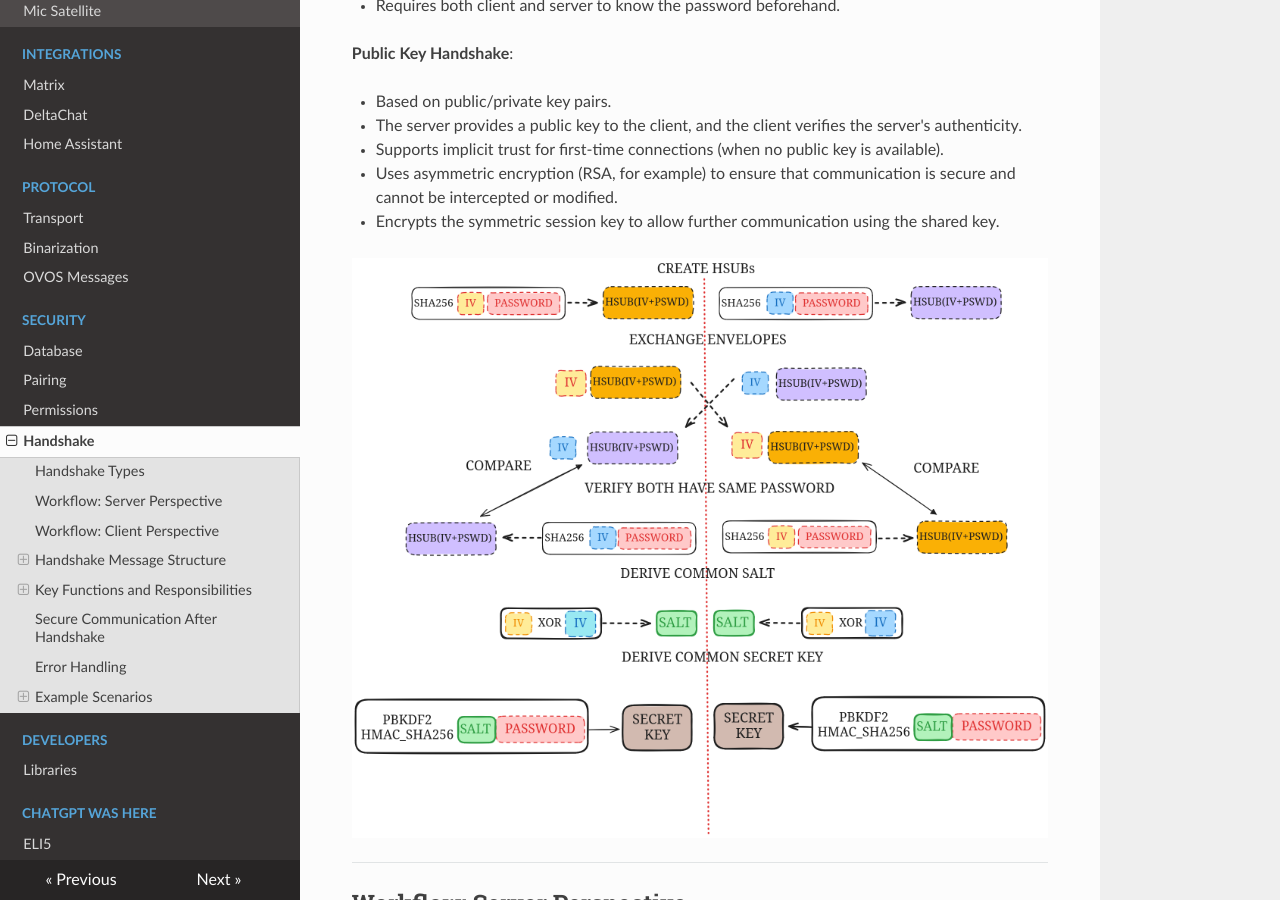
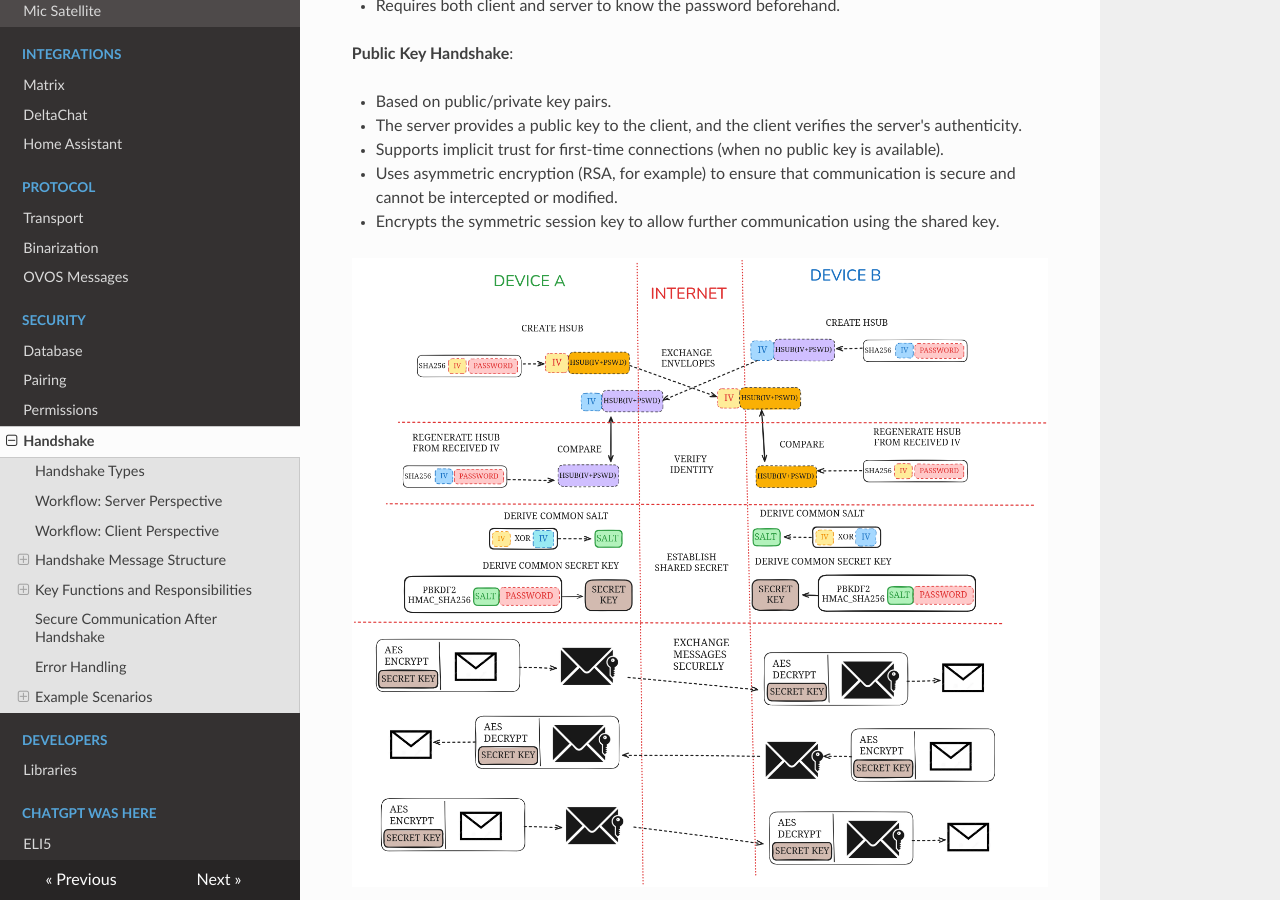
Before and after one commit to JarbasHiveMind/HiveMind-community-docs, an MkDocs documentation site: the page built from docs/12_handshake.md, in a window 1280 px wide and 900 px high, scrolled down 583 px. Built offline with MkDocs 1.6.1, drawn with Linux system fonts in a browser that asks for light colours; nearby versions of some CDN libraries.

Commit message:
feat:handshake

```diff
--- a/docs/12_handshake.md
+++ b/docs/12_handshake.md
@@ -29,7 +29,7 @@ For detailed code and various usage examples, you can refer to the [Poorman Hand
    - Encrypts the symmetric session key to allow further communication using the shared key.
 
 
-![HANDSHAKE.png](pswd_HANDSHAKE.png)
+![HANDSHAKE.png](HANDSHAKE_V1.png)
 
 ---
 
```
Also changed, not shown: docs/HANDSHAKE_V1.png (added).
